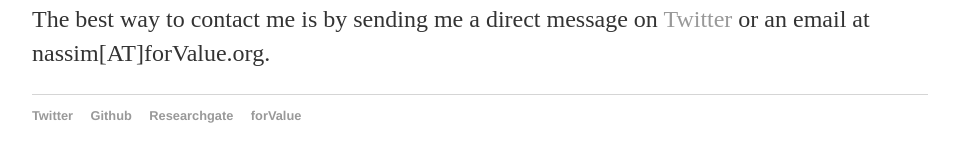
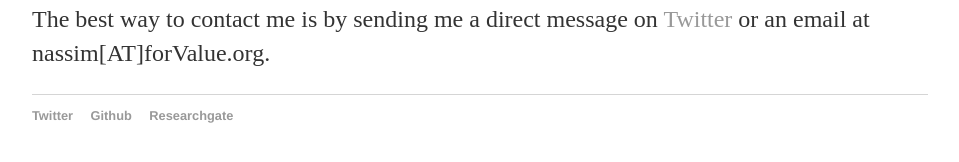
Before and after one commit to ndehouche/ndehouche.github.io, a Jekyll site: the page built from index.html, in a window 1280 px wide. Shown: the part 629-791 px from the top of the page, without its empty margins (160-1119 px from the left). Built offline with Jekyll 4.4.1, drawn with Linux system fonts in a browser that asks for light colours.

Commit message:
Update default.html

```diff
--- a/_layouts/default.html
+++ b/_layouts/default.html
@@ -25,7 +25,7 @@
 	        		<li><a href="https://twitter.com/ndehouche">Twitter</a></li>
 	        		<li><a href="https://github.com/ndehouche">Github</a></li>
 				<li><a href="https://www.researchgate.net/profile/Nassim-Dehouche">Researchgate</a></li>
-				<li><a href="http://www.forvalue.org">forValue</a></li>
+
 
 				</ul>
 			</footer>
```
